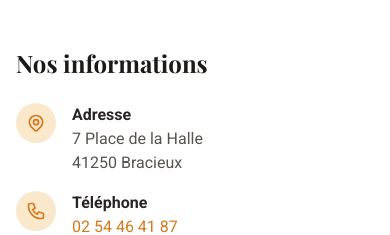
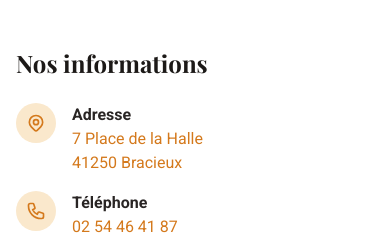
Before and after one commit to batoucode/Boulangerie-Courtin-, a Next.js app: page /contact in a window 390 px wide. Shown: the part 1142-1377 px from the top of the page. Built offline with nearby package versions, Linux system fonts and the light colour scheme.

Commit message:
feat: adresse et téléphone cliquables (Google Maps + tel:)

```diff
--- a/src/app/contact/page.tsx
+++ b/src/app/contact/page.tsx
@@ -61,8 +61,14 @@ export default function ContactPage() {
                     </span>
                     <div>
                       <p className="font-semibold text-stone-800">Adresse</p>
-                      <p className="text-stone-600">7 Place de la Halle</p>
-                      <p className="text-stone-600">41250 Bracieux</p>
+                      <a
+                        href="https://maps.google.com/?q=7+Place+de+la+Halle+41250+Bracieux"
+                        target="_blank"
+                        rel="noopener noreferrer"
+                        className="text-brand-500 hover:text-brand-600 transition-colors"
+                      >
+                        7 Place de la Halle<br />41250 Bracieux
+                      </a>
                     </div>
                   </li>
 
--- a/src/components/Footer.tsx
+++ b/src/components/Footer.tsx
@@ -63,7 +63,14 @@ export default function Footer() {
                   <path strokeLinecap="round" strokeLinejoin="round" strokeWidth={2} d="M17.657 16.657L13.414 20.9a1.998 1.998 0 01-2.827 0l-4.244-4.243a8 8 0 1111.314 0z" />
                   <path strokeLinecap="round" strokeLinejoin="round" strokeWidth={2} d="M15 11a3 3 0 11-6 0 3 3 0 016 0z" />
                 </svg>
-                <span>7 Place de la Halle<br />41250 Bracieux</span>
+                <a
+                  href="https://maps.google.com/?q=7+Place+de+la+Halle+41250+Bracieux"
+                  target="_blank"
+                  rel="noopener noreferrer"
+                  className="hover:text-brand-400 transition-colors"
+                >
+                  7 Place de la Halle<br />41250 Bracieux
+                </a>
               </li>
               <li className="flex items-center gap-2">
                 <svg className="w-4 h-4 text-brand-400 flex-shrink-0" fill="none" viewBox="0 0 24 24" stroke="currentColor">
--- a/src/components/Hero.tsx
+++ b/src/components/Hero.tsx
@@ -53,7 +53,12 @@ export default function Hero() {
           <div className="container mx-auto px-4">
             <div className="flex flex-col sm:flex-row items-stretch justify-center divide-y sm:divide-y-0 sm:divide-x divide-white/20">
               {/* Address */}
-              <div className="flex items-center gap-3 px-8 py-5 sm:flex-1 sm:justify-center">
+              <a
+                href="https://maps.google.com/?q=7+Place+de+la+Halle+41250+Bracieux"
+                target="_blank"
+                rel="noopener noreferrer"
+                className="flex items-center gap-3 px-8 py-5 sm:flex-1 sm:justify-center hover:bg-white/5 transition-colors duration-200"
+              >
                 <svg className="w-5 h-5 text-brand-400 shrink-0" fill="none" viewBox="0 0 24 24" stroke="currentColor">
                   <path strokeLinecap="round" strokeLinejoin="round" strokeWidth={1.8} d="M17.657 16.657L13.414 20.9a1.998 1.998 0 01-2.827 0l-4.244-4.243a8 8 0 1111.314 0z" />
                   <path strokeLinecap="round" strokeLinejoin="round" strokeWidth={1.8} d="M15 11a3 3 0 11-6 0 3 3 0 016 0z" />
@@ -62,10 +67,13 @@ export default function Hero() {
                   <p className="text-white font-semibold text-sm">7 Place de la Halle</p>
                   <p className="text-white/60 text-xs mt-0.5">41250 Bracieux</p>
                 </div>
-              </div>
+              </a>
 
               {/* Phone */}
-              <div className="flex items-center gap-3 px-8 py-5 sm:flex-1 sm:justify-center">
+              <a
+                href="tel:+33254464187"
+                className="flex items-center gap-3 px-8 py-5 sm:flex-1 sm:justify-center hover:bg-white/5 transition-colors duration-200"
+              >
                 <svg className="w-5 h-5 text-brand-400 shrink-0" fill="none" viewBox="0 0 24 24" stroke="currentColor">
                   <path strokeLinecap="round" strokeLinejoin="round" strokeWidth={1.8} d="M3 5a2 2 0 012-2h3.28a1 1 0 01.948.684l1.498 4.493a1 1 0 01-.502 1.21l-2.257 1.13a11.042 11.042 0 005.516 5.516l1.13-2.257a1 1 0 011.21-.502l4.493 1.498a1 1 0 01.684.949V19a2 2 0 01-2 2h-1C9.716 21 3 14.284 3 6V5z" />
                 </svg>
@@ -73,7 +81,7 @@ export default function Hero() {
                   <p className="text-white font-semibold text-sm">02 54 46 41 87</p>
                   <p className="text-white/60 text-xs mt-0.5">Appelez-nous</p>
                 </div>
-              </div>
+              </a>
 
               {/* Hours */}
               <div className="flex items-center gap-3 px-8 py-5 sm:flex-1 sm:justify-center">
```
